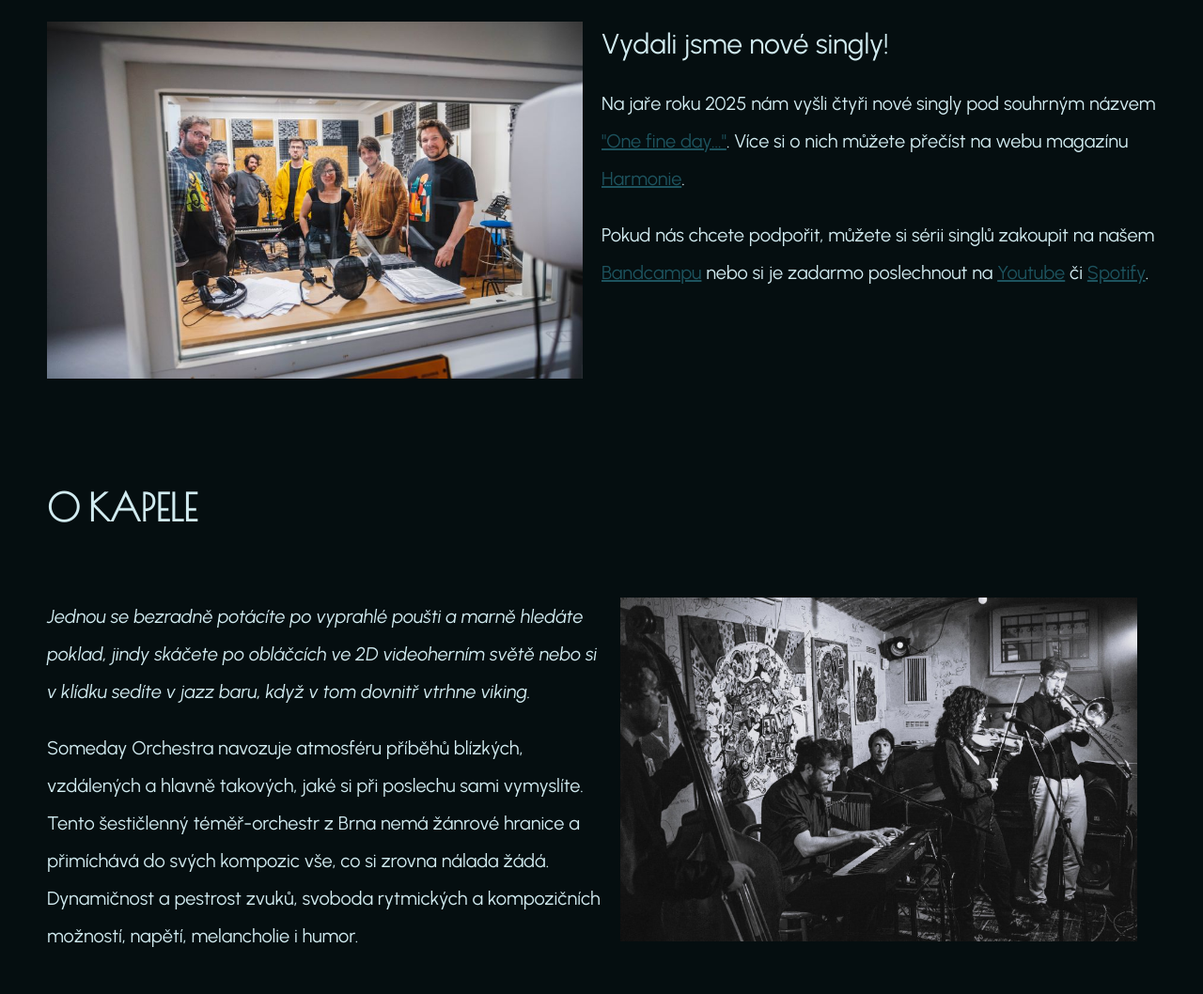
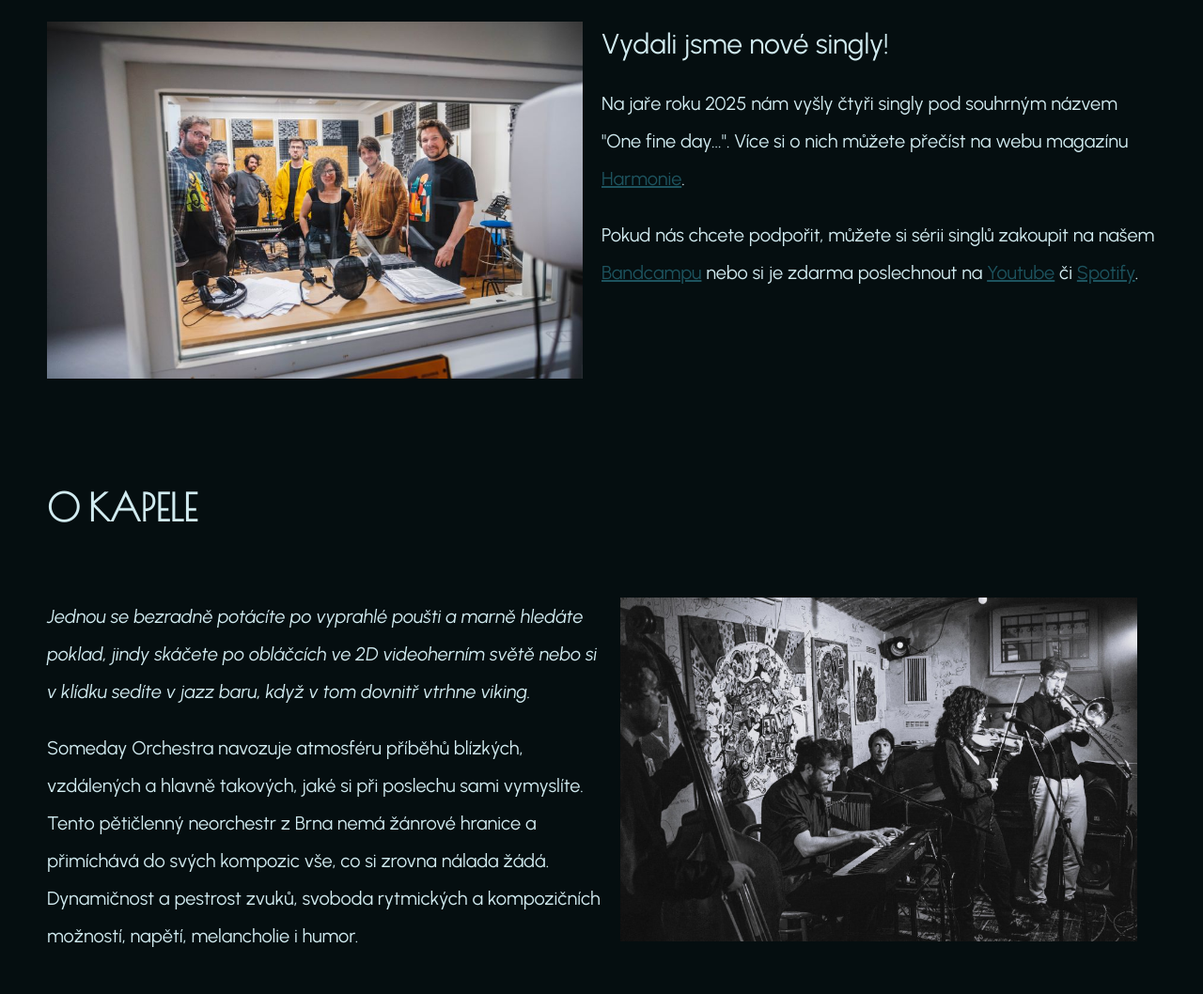
Before and after one commit to DanielaBiolek/SomedayOrchestra, a website: page index.html in a window 1280 px wide. Shown: the part 1174-2232 px from the top of the page at 94% size. Drawn offline with nearby package versions, Linux system fonts and the light colour scheme.

Commit message:
korekce textu

```diff
--- a/index.html
+++ b/index.html
@@ -86,10 +86,10 @@
             <div class="novinky_box1">
                 <h2 class="font_light">Vydali jsme nové singly!</h2>
                 <p class="line_height-2">
-                    Na jaře roku 2025 nám vyšli čtyři nové singly pod souhrným názvem <a class="link" href="https://somedayorchestra.bandcamp.com/">"One fine day..."</a>. Více si o nich můžete přečíst na webu magazínu <a class="link" href="https://www.casopisharmonie.cz/uncategorized/napadita-kapela-someday-orchestra-vydava-serii-singlu/">Harmonie</a>.
+                    Na jaře roku 2025 nám vyšly čtyři singly pod souhrným názvem "One fine day...". Více si o nich můžete přečíst na webu magazínu <a class="link" href="https://www.casopisharmonie.cz/uncategorized/napadita-kapela-someday-orchestra-vydava-serii-singlu/">Harmonie</a>.
                 </p>
                 <p class="line_height-2">
-                    Pokud nás chcete podpořit, můžete si sérii singlů zakoupit na našem <a class="link" href="https://somedayorchestra.bandcamp.com/">Bandcampu</a> nebo si je zadarmo poslechnout na <a class="link" href="https://www.youtube.com/@somedayorchestra7105">Youtube</a> či <a class="link" href="https://open.spotify.com/artist/4W92Xjkp218kV5LsZKA2dX">Spotify</a>.
+                    Pokud nás chcete podpořit, můžete si sérii singlů zakoupit na našem <a class="link" href="https://somedayorchestra.bandcamp.com/">Bandcampu</a> nebo si je zdarma poslechnout na <a class="link" href="https://www.youtube.com/@somedayorchestra7105">Youtube</a> či <a class="link" href="https://open.spotify.com/artist/4W92Xjkp218kV5LsZKA2dX">Spotify</a>.
                 </p>
 
             </div>
@@ -114,7 +114,7 @@
                     Jednou se bezradně potácíte po vyprahlé poušti a marně hledáte poklad, jindy skáčete po obláčcích ve 2D videoherním světě nebo si v klídku sedíte v jazz baru, když v tom dovnitř vtrhne viking.
                 </p>
                 <p class="line_height-2">
-                    Someday Orchestra navozuje atmosféru příběhů blízkých, vzdálených a hlavně takových, jaké si při poslechu sami vymyslíte. Tento šestičlenný téměř-orchestr z Brna nemá žánrové hranice a přimíchává do svých kompozic vše, co si zrovna nálada žádá. Dynamičnost a pestrost zvuků, svoboda rytmických a kompozičních možností, napětí, melancholie i humor.
+                    Someday Orchestra navozuje atmosféru příběhů blízkých, vzdálených a hlavně takových, jaké si při poslechu sami vymyslíte. Tento pětičlenný neorchestr z Brna nemá žánrové hranice a přimíchává do svých kompozic vše, co si zrovna nálada žádá. Dynamičnost a pestrost zvuků, svoboda rytmických a kompozičních možností, napětí, melancholie i humor.
                 </p>
             </div>
 
@@ -162,28 +162,28 @@
 
         <div class="koncerty_kontejner">
               <div class="koncerty_koncert">
-                <p>Pátek 10.10.</p>
+                <p>Pátek 10. 10. v 18:30</p>
                 <p>SOMEDAY ORCHESTRA</p>
-                <p class="font_bold">xxxxx  · Jihlava</p>
+                <p class="font_bold">Vernisáž Jak Ji.na.k?! · Jihlava</p>
             </div>
             <div class="koncerty_koncert">
                 <p>Pátek 17. 10. v 19:00</p>
                 <p>SOMEDAY ORCHESTRA + MONCELLO//MONJUR</p>
-                <p class="font_bold">Dziupla  · Český Těšín</p>
+                <p class="font_bold">Dziupla · Český Těšín</p>
             </div>
             <div class="koncerty_koncert">
                 <p>Sobota, 18. 10. v 19:00</p>
                 <p>SOMEDAY ORCHESTRA + MONCELLO//MONJUR</p>
-                <p class="font_bold">Bluesbar GARCH  · Olomouc</p>
+                <p class="font_bold">Bluesbar GARCH · Olomouc</p>
             </div>
 
             <div class="koncerty_koncert">
-                <p>Pátek 28.11. v 19:30</p>
+                <p>Pátek 28. 11. v 19:30</p>
                 <p>TA HAKUNA + SOMEDAY ORCHESTRA</p>
-                <p class="font_bold">Klub Teplo  · Přerov</p>
+                <p class="font_bold">Klub Teplo · Přerov</p>
             </div>
             <div class="koncerty_koncert">
-                <p>Úterý 2.12.</p>
+                <p>Úterý 2. 12.</p>
                 <p>SOMEDAY ORCHESTRA</p>
                 <p class="font_bold">Music Lab · Brno</p>
             </div>
```
